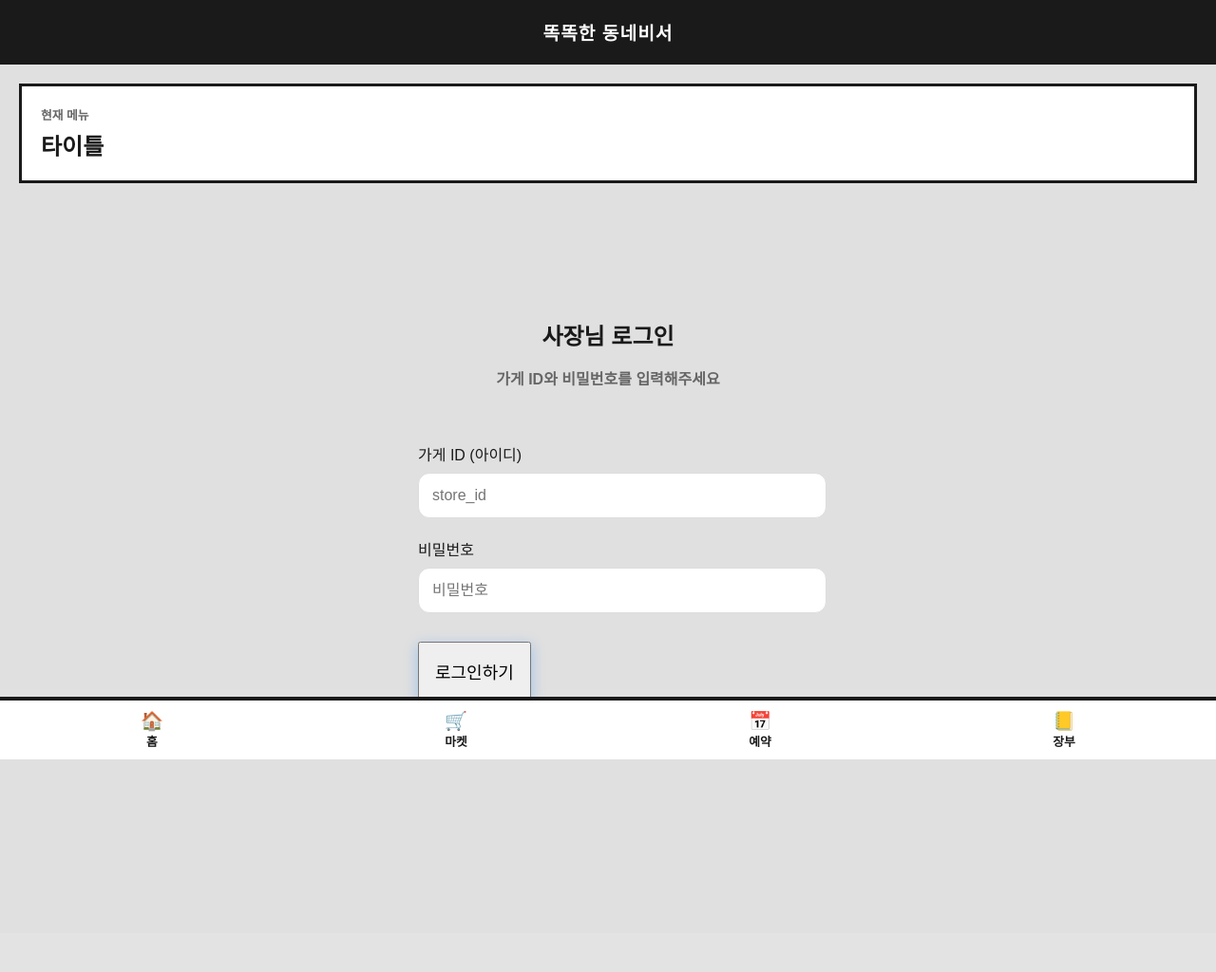
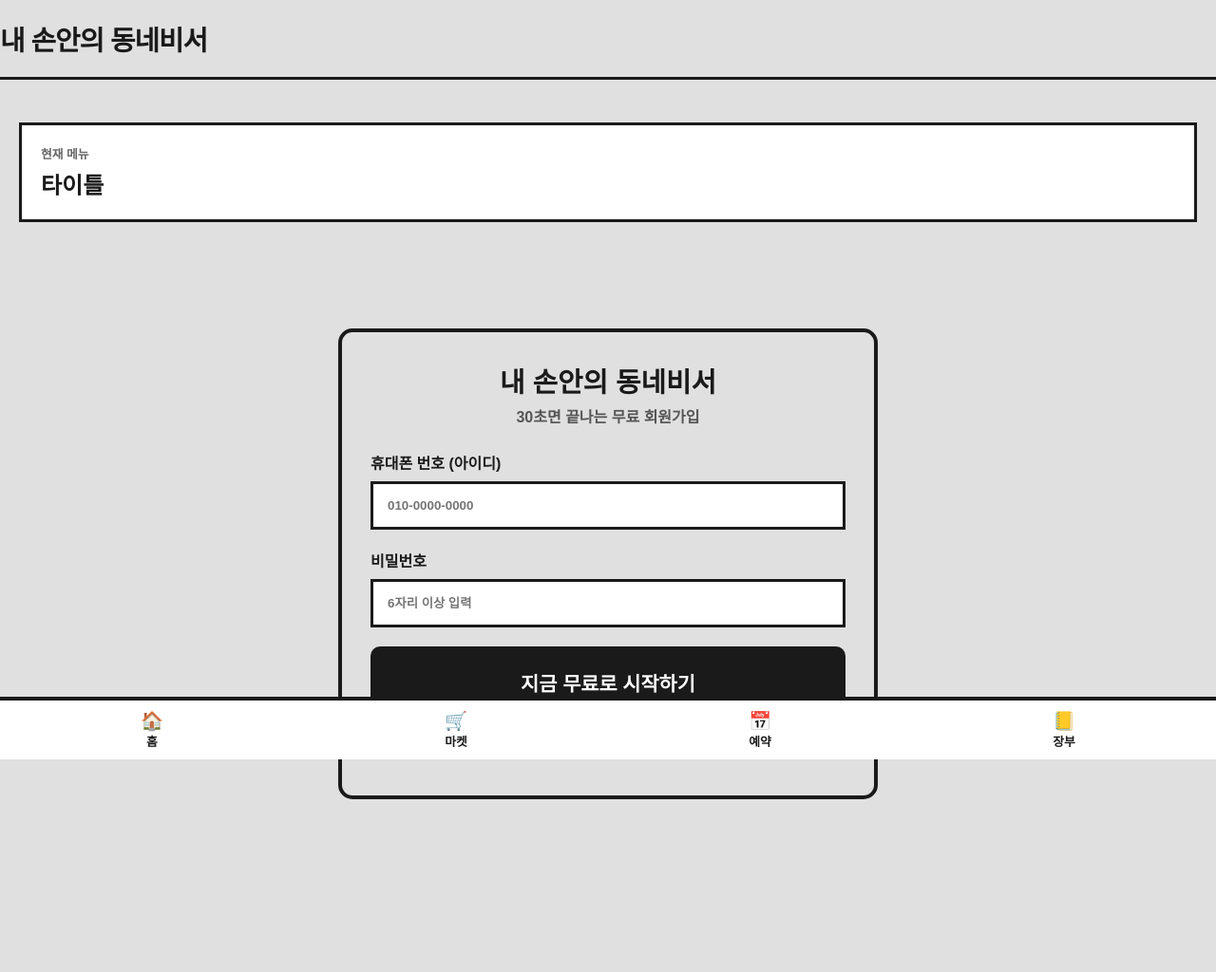
Before and after one commit to 5415tv-cpu/dnbsir, a FastAPI app: page /admin in a window 1280 px wide. Shown: the whole page at 95% size. Before the commit the page ends 800 px from the top, so only its background shows below. Run offline with FastAPI, Linux system fonts and the light colour scheme.

Commit message:
Update UI branding and add auto-signup flow
- Rebrand header and title to "내 손안의 동네비서"
- Add meta description for SEO
- Make header block overridable in base template
- Redesign login page with login/signup mode toggle
- Replace single CTA with login and signup buttons on index page
- Simplify dashboard template blocks
- Add Google Sheets sync module

Co-Authored-By: Claude Opus 4.6 <noreply@anthropic.com>

```diff
--- a/templates/base.html
+++ b/templates/base.html
@@ -8,7 +8,8 @@
     <meta name="theme-color" content="#ffffff">
     <meta name="apple-mobile-web-app-capable" content="yes">
     <meta name="apple-mobile-web-app-status-bar-style" content="default">
-    <title>{% block title %}동네비서{% endblock %}</title>
+    <title>내 손안의 동네비서</title>
+    <meta name="description" content="내 손안의 동네비서 - 농민과 기사님을 위한 AI 통합 관리 솔루션">
 
     <!-- CSS -->
     <link rel="stylesheet" href="/static/css/style.css">
@@ -20,10 +21,13 @@
         style="background-color: #E0E0E0; min-height: 100vh; font-family: 'Pretendard', sans-serif; padding-bottom: 70px;">
 
         <!-- Sticky Header -->
-        <header
-            style="background: #1A1A1A; color: #fff; padding: 20px; text-align: center; position: sticky; top: 0; z-index: 100;">
-            <h2 style="margin: 0; font-weight: 900; font-size: 1.2rem; letter-spacing: 1px;">똑똑한 동네비서</h2>
+        {% block header %}
+        <header style="padding: 20px 0; border-bottom: 3px solid #1A1A1A; margin-bottom: 25px;">
+            <h1 style="margin: 0; font-size: 1.8rem; font-weight: 900; color: #1A1A1A; letter-spacing: -1px;">
+                내 손안의 동네비서
+            </h1>
         </header>
+        {% endblock %}
 
         <div style="padding: 20px;">
             {% block page_header %}
--- a/templates/dashboard.html
+++ b/templates/dashboard.html
@@ -1,7 +1,8 @@
 {% extends "base.html" %}
 
-{% block current_menu %}운영자 모드{% endblock %}
-{% block menu_title %}관리자 대시보드{% endblock %}
+
+
+{% block page_header %}{% endblock %}
 
 {% block content %}
 <!-- Margin Card -->
--- a/templates/login.html
+++ b/templates/login.html
@@ -3,32 +3,45 @@
 {% block content %}
 <div
     style="display: flex; flex-direction: column; align-items: center; justify-content: center; min-height: 80vh; padding: 20px;">
-    <div style="text-align: center; margin-bottom: 40px;">
-        <h1 style="font-size: 24px; font-weight: bold; margin-bottom: 10px;">사장님 로그인</h1>
-        <p style="color: #666;">가게 ID와 비밀번호를 입력해주세요</p>
+
+    <div
+        style="background-color: #E0E0E0; padding: 30px; border: 4px solid #1A1A1A; border-radius: 15px; font-weight: 800; color: #1A1A1A; max-width: 500px; width: 100%;">
+
+        {% if request.query_params.get('mode') == 'login' %}
+        <div style="text-align: center; margin-bottom: 25px;">
+            <h2 style="font-size: 1.8rem; font-weight: 900; margin: 0;">사장님 로그인</h2>
+            <p style="font-size: 1rem; color: #555; margin-top: 5px;">가게 ID와 비밀번호를 입력해주세요</p>
+        </div>
+        {% else %}
+        <div style="text-align: center; margin-bottom: 25px;">
+            <h2 style="font-size: 1.8rem; font-weight: 900; margin: 0;">내 손안의 동네비서</h2>
+            <p style="font-size: 1rem; color: #555; margin-top: 5px;">30초면 끝나는 무료 회원가입</p>
+        </div>
+        {% endif %}
+
+        <form action="/api/login" method="post">
+            <div style="margin-bottom: 20px;">
+                <label style="display: block; margin-bottom: 8px;">휴대폰 번호 (아이디)</label>
+                <input type="tel" name="store_id" placeholder="010-0000-0000" required
+                    style="width: 100%; padding: 15px; border: 3px solid #1A1A1A; font-weight: 900; box-sizing: border-box;">
             </div>
 
-    <form action="/api/login" method="post" style="width: 100%; max-width: 400px;">
             <div style="margin-bottom: 20px;">
-            <label for="store_id" style="display: block; margin-bottom: 8px; font-weight: 500;">가게 ID (아이디)</label>
-            <input type="text" id="store_id" name="store_id" required placeholder="store_id"
-                style="width: 100%; padding: 14px; border: 1px solid #ddd; border-radius: 12px; font-size: 16px; outline: none;">
+                <label style="display: block; margin-bottom: 8px;">비밀번호</label>
+                <input type="password" name="password" placeholder="6자리 이상 입력" required
+                    style="width: 100%; padding: 15px; border: 3px solid #1A1A1A; font-weight: 900; box-sizing: border-box;">
             </div>
 
-        <div style="margin-bottom: 30px;">
-            <label for="password" style="display: block; margin-bottom: 8px; font-weight: 500;">비밀번호</label>
-            <input type="password" id="password" name="password" required placeholder="비밀번호"
-                style="width: 100%; padding: 14px; border: 1px solid #ddd; border-radius: 12px; font-size: 16px; outline: none;">
-        </div>
-
-        <button type="submit" class="btn btn-primary"
-            style="font-size: 18px; padding: 16px; box-shadow: 0 4px 14px rgba(0,122,255,0.3);">
-            로그인하기
+            <button type="submit"
+                style="width: 100%; background: #1A1A1A; color: #fff; border: 3px solid #1A1A1A; padding: 20px; font-size: 1.3rem; font-weight: 900; border-radius: 10px; cursor: pointer;">
+                {% if request.query_params.get('mode') == 'login' %}로그인하기{% else %}지금 무료로 시작하기{% endif %}
             </button>
         </form>
 
-    <div style="margin-top: 30px; text-align: center;">
-        <a href="/" style="color: #999; text-decoration: none; font-size: 14px;">← 홈으로 돌아가기</a>
+        <p style="text-align: center; font-size: 0.8rem; margin-top: 20px; color: #666;">
+            * 가입 즉시 <b>일반 회원</b> 혜택이 적용됩니다.
+        </p>
     </div>
+
 </div>
 {% endblock %}
```
Also changed, not shown: server/google_sheet_sync.py (added, +45 -0 lines), templates/index.html (+13 -1 lines). Lines whose indentation alone changed are shown as unchanged.
